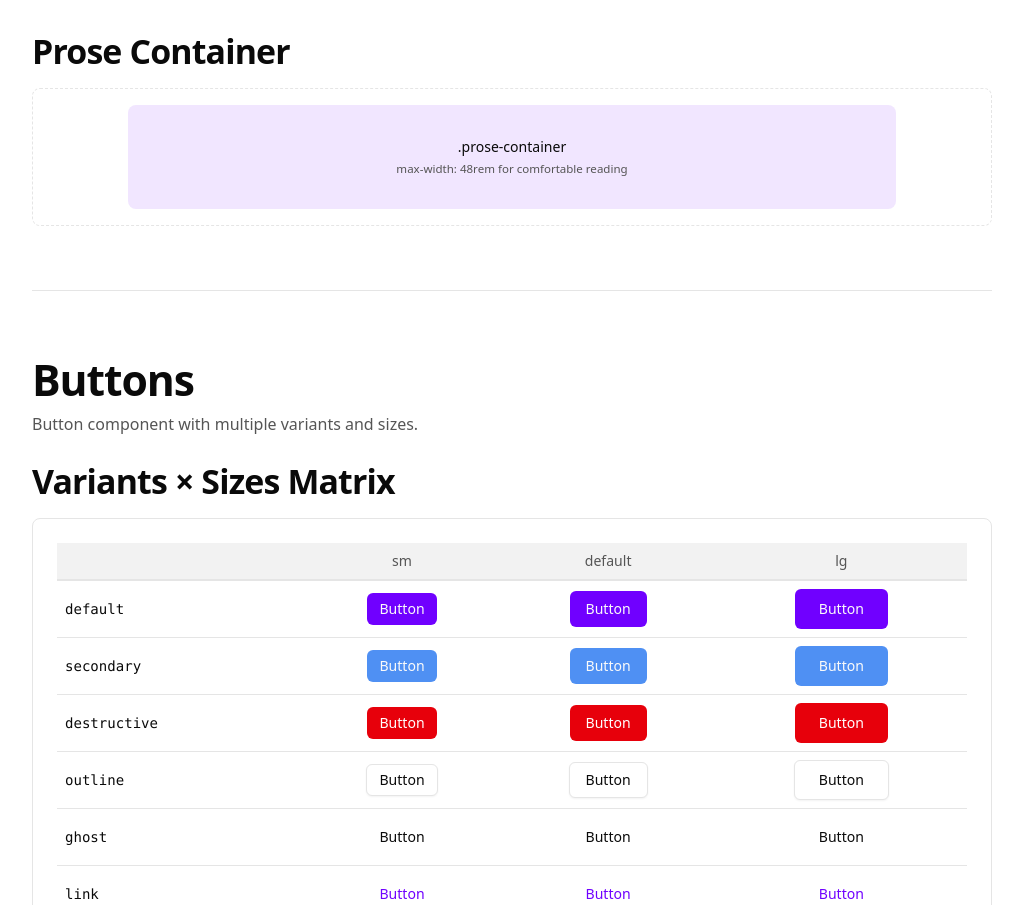
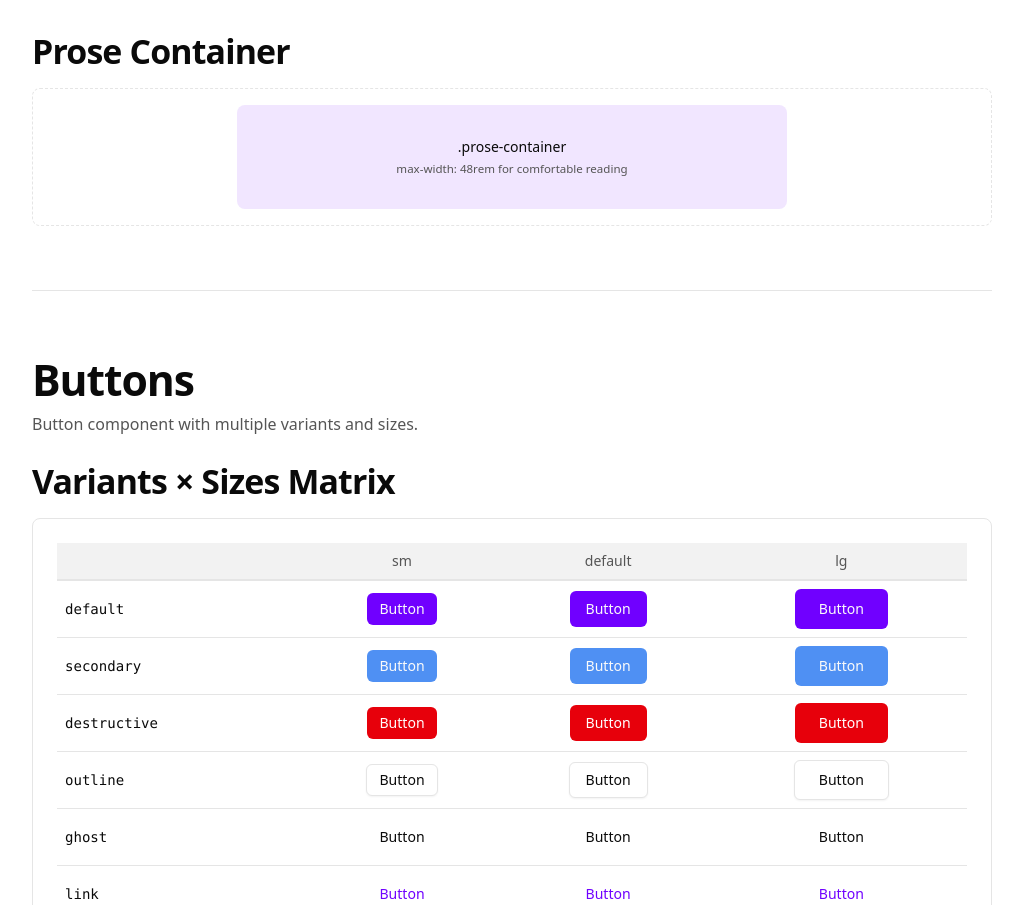
Before and after one commit to panter/templates, a Next.js app in the folder cms/: page /styleguide in a window 1280 px wide. Shown: the part 9986-10891 px from the top of the page, without its empty margins (256-1279 px from the left). Built offline with nearby package versions, Linux system fonts and the light colour scheme.

Commit message:
feat: update prose container styling for improved responsiveness

```diff
--- a/cms/src/app/(frontend)/[locale]/globals.css
+++ b/cms/src/app/(frontend)/[locale]/globals.css
@@ -16,6 +16,7 @@
   /* -------- Layout -------- */
   --radius: 0.5rem;
   --container-max-width: 90rem;
+  --container-prose-max-width: 60ch;
 
   /* -------- Breakpoints -------- */
   --breakpoint-sm: 640px;
@@ -736,7 +737,8 @@
   }
 
   .prose-container {
-    @apply mx-auto w-full max-w-[48rem] px-[var(--container-padding)];
+    @apply mx-auto w-full px-[var(--container-padding)];
+    max-width: var(--container-prose-max-width);
   }
 
   /* Grid layout */
```
